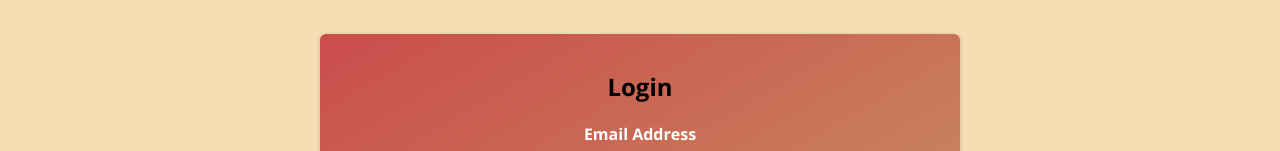
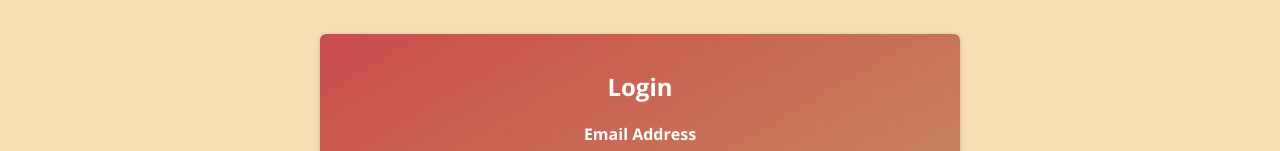
Before and after one commit to shivamapchan/productivity-app, a React (Create React App) app: page /auth in a window 1280 px wide. Shown: the part 203-354 px from the top of the page. Built offline with nearby package versions, Linux system fonts and the light colour scheme.

Commit message:
Update AuthForm.module.css

```diff
--- a/src/components/Auth/AuthForm.module.css
+++ b/src/components/Auth/AuthForm.module.css
@@ -20,7 +20,7 @@
 	text-align: center;
 }
 
-.auth h1 {
+.auth h2 {
 	text-align: center;
 	color: white;
 }
```
